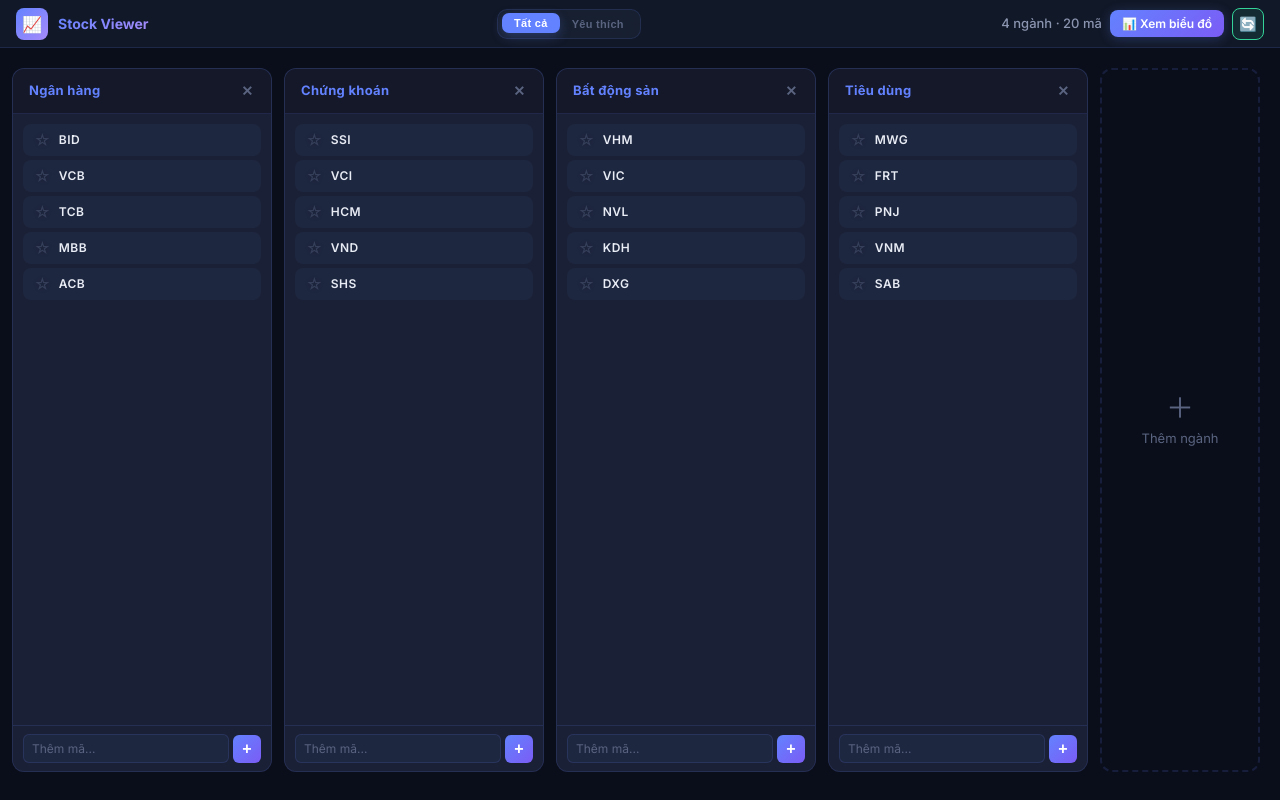
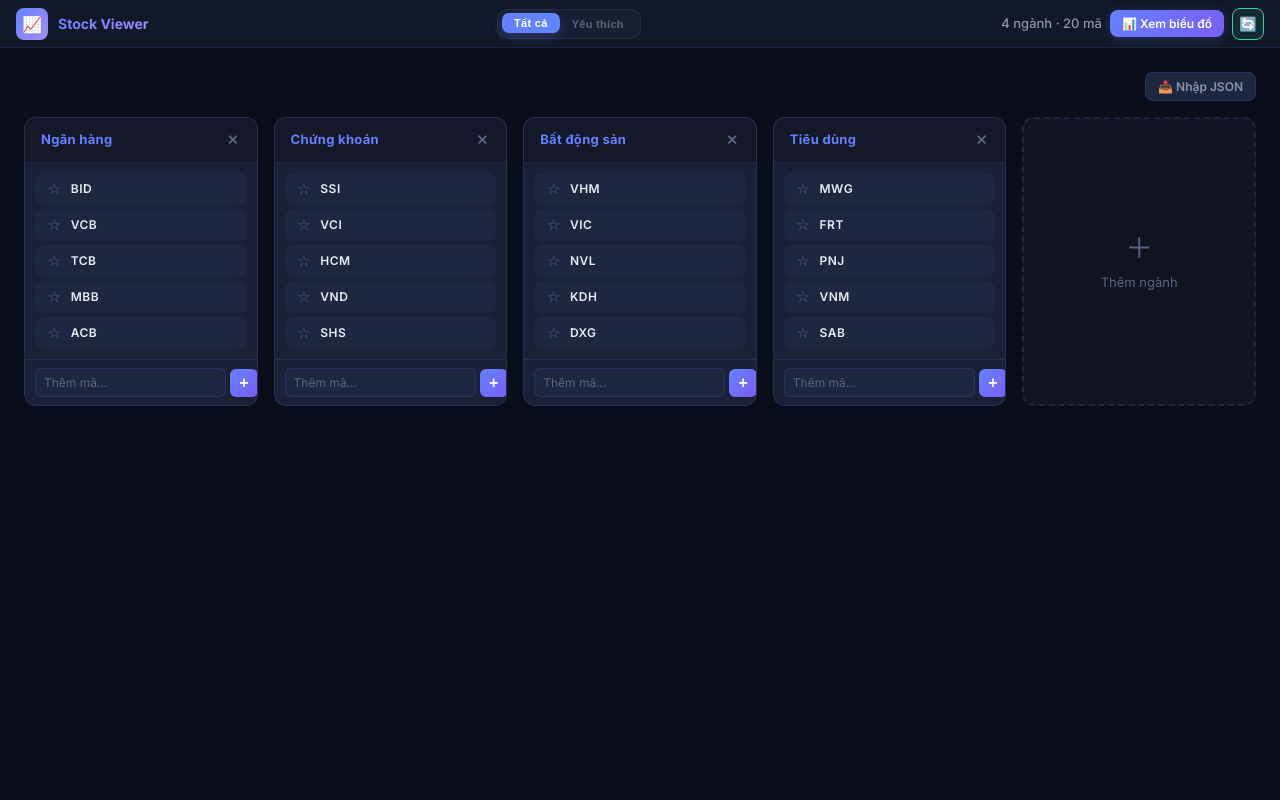
Before and after one commit to ThaiNamAnh/hello-world-electron, a React (Vite) app: page / in a window 1280 px wide. Built offline with nearby package versions, Linux system fonts and the light colour scheme.

Commit message:
Sửa UI

```diff
--- a/src/App.css
+++ b/src/App.css
@@ -139,6 +139,11 @@
   background: var(--bg-card);
   color: var(--text-primary);
   border-color: var(--border-focus);
+}
+
+.btn-xs {
+  padding: 2px 8px;
+  font-size: 10px;
 }
 
 .btn-sync {
@@ -626,24 +631,97 @@
 
 /* ====== Sector Editor ====== */
 .sector-editor {
-  height: 100%;
+  flex: 1;
   display: flex;
-  align-items: stretch;
-  padding: 8px 0;
+  flex-direction: column;
+  padding: 12px;
+  gap: 16px;
+  overflow: hidden;
+}
+
+.sector-editor-actions {
+  display: flex;
+  justify-content: flex-end;
+}
+
+.json-import-box {
+  background: var(--bg-secondary);
+  border: 1px solid var(--border-color);
+  border-radius: var(--radius);
+  padding: 16px;
+  display: flex;
+  flex-direction: column;
+  gap: 12px;
+  backdrop-filter: blur(12px);
+  box-shadow: 0 8px 32px rgba(0, 0, 0, 0.4);
+}
+
+.json-import-box textarea {
+  width: 100%;
+  height: 120px;
+  background: var(--bg-input);
+  border: 1px solid var(--border-color);
+  border-radius: var(--radius-sm);
+  color: var(--text-primary);
+  padding: 12px;
+  font-family: 'JetBrains Mono', 'Fira Code', monospace;
+  font-size: 12px;
+  resize: vertical;
+  outline: none;
+}
+
+.json-import-box textarea:focus {
+  border-color: var(--border-focus);
+}
+
+.json-import-actions {
+  display: flex;
+  justify-content: flex-end;
+}
+
+.json-example-header {
+  display: flex;
+  align-items: center;
+  justify-content: space-between;
+  font-size: 11px;
+  color: var(--text-muted);
+  margin-bottom: 4px;
+}
+
+.json-example-code {
+  background: rgba(0, 0, 0, 0.3);
+  padding: 8px 12px;
+  border-radius: var(--radius-sm);
+  font-family: 'JetBrains Mono', 'Fira Code', monospace;
+  font-size: 11px;
+  color: #a78bfa;
+  margin: 0 0 12px 0;
+  overflow-x: auto;
+  border: 1px solid rgba(167, 139, 250, 0.2);
 }
 
 .sector-columns {
-  display: flex;
-  gap: 12px;
+  display: grid;
+  /* Auto-fill columns, with a minimum of 200px and a maximum of 6 columns via container width and minmax */
+  grid-template-columns: repeat(auto-fill, minmax(200px, 1fr));
+  gap: 16px;
   width: 100%;
-  overflow-x: auto;
-  padding-bottom: 8px;
+  overflow-y: auto;
+  /* Enable vertical scroll if many rows */
+  padding-bottom: 20px;
+}
+
+/* Limit to 6 columns by putting a max-width on the columns if needed,
+   but or simply rely on standard desktop widths.
+   To strictly force 6 max, we can use a media query or a different repeat logic. */
+@media (min-width: 1400px) {
+  .sector-columns {
+    grid-template-columns: repeat(6, 1fr);
+  }
 }
 
 .sector-column {
-  min-width: 200px;
-  max-width: 260px;
-  flex: 1;
+  min-height: 200px;
   background: var(--bg-card);
   border: 1px solid var(--border-color);
   border-radius: var(--radius);
@@ -792,6 +870,28 @@
   border-color: rgba(251, 191, 36, 0.4);
 }
 
+.duplicate-warning {
+  font-size: 12px;
+  cursor: help;
+  margin-left: 2px;
+  filter: drop-shadow(0 0 2px rgba(255, 165, 0, 0.5));
+  animation: pulse-warning 2s infinite;
+}
+
+@keyframes pulse-warning {
+
+  0%,
+  100% {
+    opacity: 1;
+    transform: scale(1);
+  }
+
+  50% {
+    opacity: 0.7;
+    transform: scale(1.1);
+  }
+}
+
 .code-tag-text {
   font-size: 12px;
   font-weight: 600;
@@ -879,14 +979,13 @@
 
 /* Add Column Button */
 .sector-add-column {
-  min-width: 160px;
-  flex-shrink: 0;
+  min-height: 200px;
   display: flex;
   flex-direction: column;
   align-items: center;
   justify-content: center;
-  gap: 8px;
-  background: transparent;
+  gap: 12px;
+  background: rgba(255, 255, 255, 0.03);
   border: 2px dashed var(--border-color);
   border-radius: var(--radius);
   color: var(--text-muted);
--- a/src/App.tsx
+++ b/src/App.tsx
@@ -1,4 +1,4 @@
-import { useState, useRef, useEffect } from 'react'
+import { useState, useRef, useEffect, useMemo } from 'react'
 import { jsPDF } from 'jspdf'
 import './App.css'
 
@@ -7,6 +7,17 @@ const GRID_COLS = 4       // Giữ nguyên 4 cột
 const GROUPS_KEY = 'stock-groups'  // Key lưu danh sách nhóm ngành vào localStorage
 const FAVORITES_KEY = 'stock-favorites' // Key lưu danh sách mã yêu thích
 const FILTER_KEY = 'stock-filter-mode' // Key lưu chế độ lọc
+
+const JSON_EXAMPLE = `[
+  {
+    "name": "Ngân hàng",
+    "codes": ["BID", "VCB", "TCB"]
+  },
+  {
+    "name": "Chứng khoán",
+    "codes": ["SSI", "VCI", "VND"]
+  }
+]`
 
 interface StockGroup {
   id: string
@@ -209,6 +220,7 @@ function WebviewCard({
   isFavorite,
   onToggleFavorite,
   onDelete,
+  isDuplicate,
 }: {
   code: string
   syncEnabledRef: React.MutableRefObject<boolean>
@@ -217,6 +229,7 @@ function WebviewCard({
   isFavorite: boolean
   onToggleFavorite: (code: string) => void
   onDelete: (code: string) => void
+  isDuplicate: boolean
 }) {
   const containerRef = useRef<HTMLDivElement>(null)
   const [loading, setLoading] = useState(true)
@@ -355,6 +368,9 @@ function WebviewCard({
             {isFavorite ? '★' : '☆'}
           </span>
           {code}
+          {isDuplicate && (
+            <span className="duplicate-warning" title="Mã này bị trùng lặp ở nhóm khác">⚠️</span>
+          )}
         </div>
         <div className="webview-actions">
           <button className="webview-action-btn" title="Tải lại" onClick={handleReload}>
@@ -386,6 +402,7 @@ function SectorColumn({
   onDeleteGroup,
   onAddCode,
   onDeleteCode,
+  duplicateCodes,
 }: {
   group: StockGroup
   favoriteCodes: string[]
@@ -394,6 +411,7 @@ function SectorColumn({
   onDeleteGroup: (id: string) => void
   onAddCode: (id: string, code: string) => void
   onDeleteCode: (id: string, code: string) => void
+  duplicateCodes: Set<string>
 }) {
   const [isEditing, setIsEditing] = useState(false)
   const [editName, setEditName] = useState(group.name)
@@ -451,6 +469,9 @@ function SectorColumn({
                   {isFavorite ? '★' : '☆'}
                 </span>
                 <span className="code-tag-text">{code}</span>
+                {duplicateCodes.has(code) && (
+                  <span className="duplicate-warning" title="Mã này bị trùng lặp ở nhóm khác">⚠️</span>
+                )}
               </div>
               <button className="code-tag-remove" onClick={() => onDeleteCode(group.id, code)}>✕</button>
             </div>
@@ -501,6 +522,8 @@ function App() {
   const [syncEnabled, setSyncEnabled] = useState(true)
   const [isCapturing, setIsCapturing] = useState(false)
   const [captureStatus, setCaptureStatus] = useState('')
+  const [isImportingJson, setIsImportingJson] = useState(false)
+  const [importJsonText, setImportJsonText] = useState('')
 
   const syncEnabledRef = useRef(false)
   const webviewMapRef = useRef<Map<string, any>>(new Map())
@@ -549,6 +572,18 @@ function App() {
   const currentCodes = stockCodes.slice(startIndex, startIndex + ITEMS_PER_PAGE)
   const gridRows = Math.ceil(currentCodes.length / GRID_COLS)
 
+  const duplicateCodes = useMemo(() => {
+    const counts = new Map<string, number>()
+    groups.forEach(g => {
+      g.codes.forEach(c => counts.set(c, (counts.get(c) || 0) + 1))
+    })
+    const duplicates = new Set<string>()
+    counts.forEach((count, code) => {
+      if (count > 1) duplicates.add(code)
+    })
+    return duplicates
+  }, [groups])
+
   // ── Group CRUD ──
   function handleAddGroup() {
     const newGroup: StockGroup = { id: String(Date.now()), name: 'Ngành mới', codes: [] }
@@ -582,6 +617,42 @@ function App() {
       if (g.id !== groupId) return g
       return { ...g, codes: g.codes.filter(c => c !== code) }
     }))
+  }
+
+  function handleImportJson() {
+    try {
+      const parsed = JSON.parse(importJsonText)
+      if (!Array.isArray(parsed)) {
+        alert('Dữ liệu phải là một mảng []')
+        return
+      }
+
+      // Basic validation
+      const isValid = parsed.every(item =>
+        item &&
+        typeof item.name === 'string' &&
+        Array.isArray(item.codes)
+      )
+
+      if (!isValid) {
+        alert('Dữ liệu không đúng định dạng. Mỗi nhóm cần có "name" (string) và "codes" (array).')
+        return
+      }
+
+      // Re-generate IDs to avoid conflicts
+      const newGroups: StockGroup[] = parsed.map((g, idx) => ({
+        id: String(Date.now() + idx),
+        name: g.name,
+        codes: g.codes.map((c: any) => String(c).toUpperCase())
+      }))
+
+      setGroups(prev => [...prev, ...newGroups])
+      setIsImportingJson(false)
+      setImportJsonText('')
+      alert('Đã nhập dữ liệu thành công!')
+    } catch (err) {
+      alert('JSON không hợp lệ: ' + (err as Error).message)
+    }
   }
 
   // ── Chart viewing ──
@@ -936,6 +1007,42 @@ function App() {
         {stockCodes.length === 0 ? (
           /* ── Sector Columns Editor ── */
           <div className="sector-editor">
+            <div className="sector-editor-actions">
+              <button
+                className={`btn btn-secondary ${isImportingJson ? 'active' : ''}`}
+                onClick={() => setIsImportingJson(prev => !prev)}
+              >
+                {isImportingJson ? '✕ Hủy' : '📥 Nhập JSON'}
+              </button>
+            </div>
+
+            {isImportingJson && (
+              <div className="json-import-box">
+                <div className="json-example-header">
+                  <span>Ví dụ định dạng (JSON):</span>
+                  <button
+                    className="btn btn-secondary btn-xs"
+                    onClick={() => {
+                      navigator.clipboard.writeText(JSON_EXAMPLE)
+                      alert('Đã copy mẫu JSON!')
+                    }}
+                  >
+                    📋 Copy mẫu
+                  </button>
+                </div>
+                <pre className="json-example-code">{JSON_EXAMPLE}</pre>
+
+                <textarea
+                  placeholder='Dán JSON vào đây...'
+                  value={importJsonText}
+                  onChange={(e) => setImportJsonText(e.target.value)}
+                />
+                <div className="json-import-actions">
+                  <button className="btn btn-primary" onClick={handleImportJson}>Xác nhận Nhập</button>
+                </div>
+              </div>
+            )}
+
             <div className="sector-columns">
               {groups.map(group => (
                 <SectorColumn
@@ -947,6 +1054,7 @@ function App() {
                   onDeleteGroup={handleDeleteGroup}
                   onAddCode={handleAddCodeToGroup}
                   onDeleteCode={handleDeleteCodeFromGroup}
+                  duplicateCodes={duplicateCodes}
                 />
               ))}
               {/* Add Group Button */}
@@ -971,6 +1079,7 @@ function App() {
                 isFavorite={favoriteCodes.includes(code)}
                 onToggleFavorite={handleToggleFavorite}
                 onDelete={handleDeleteCode}
+                isDuplicate={duplicateCodes.has(code)}
               />
             ))}
           </div>
```
